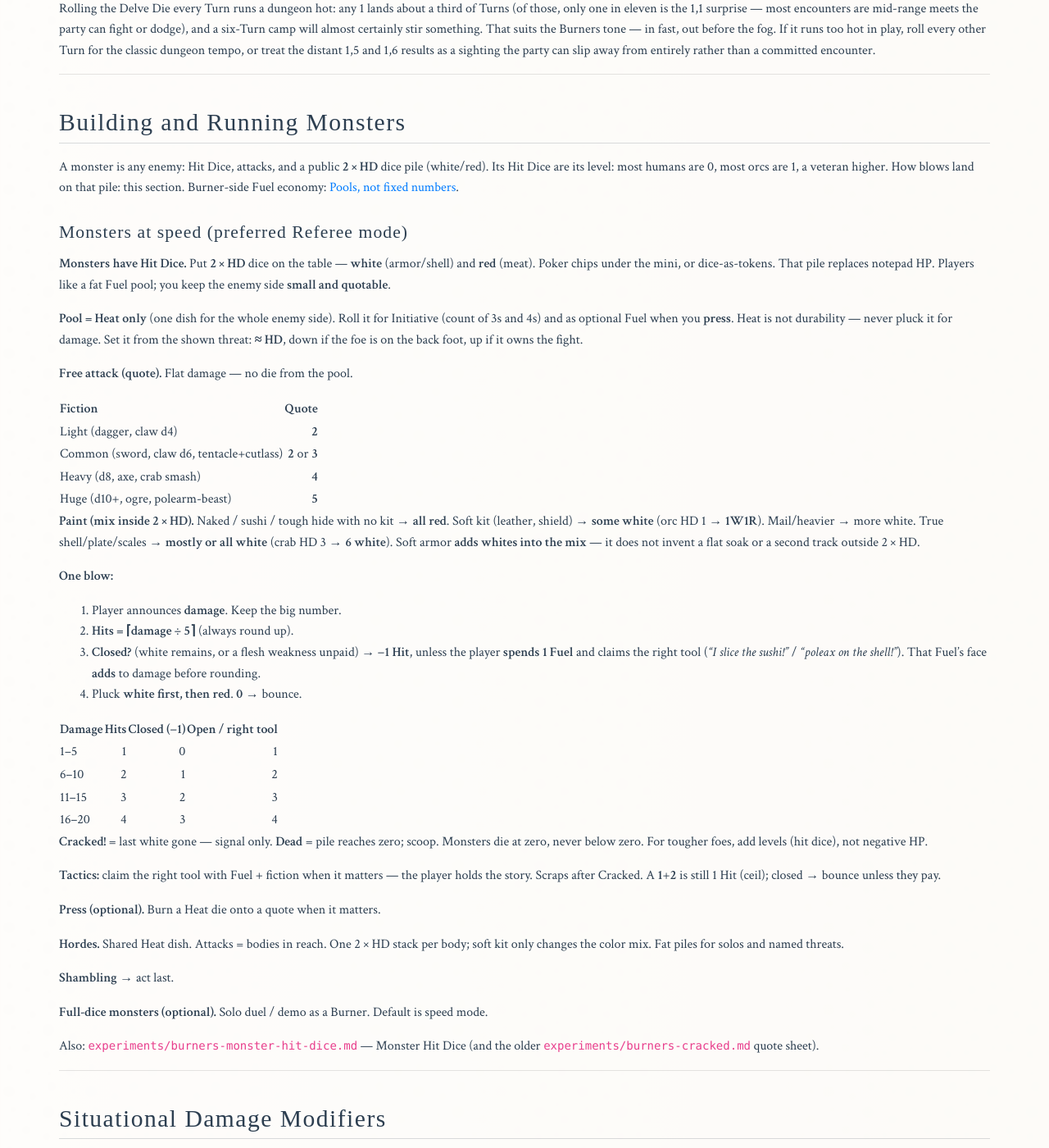
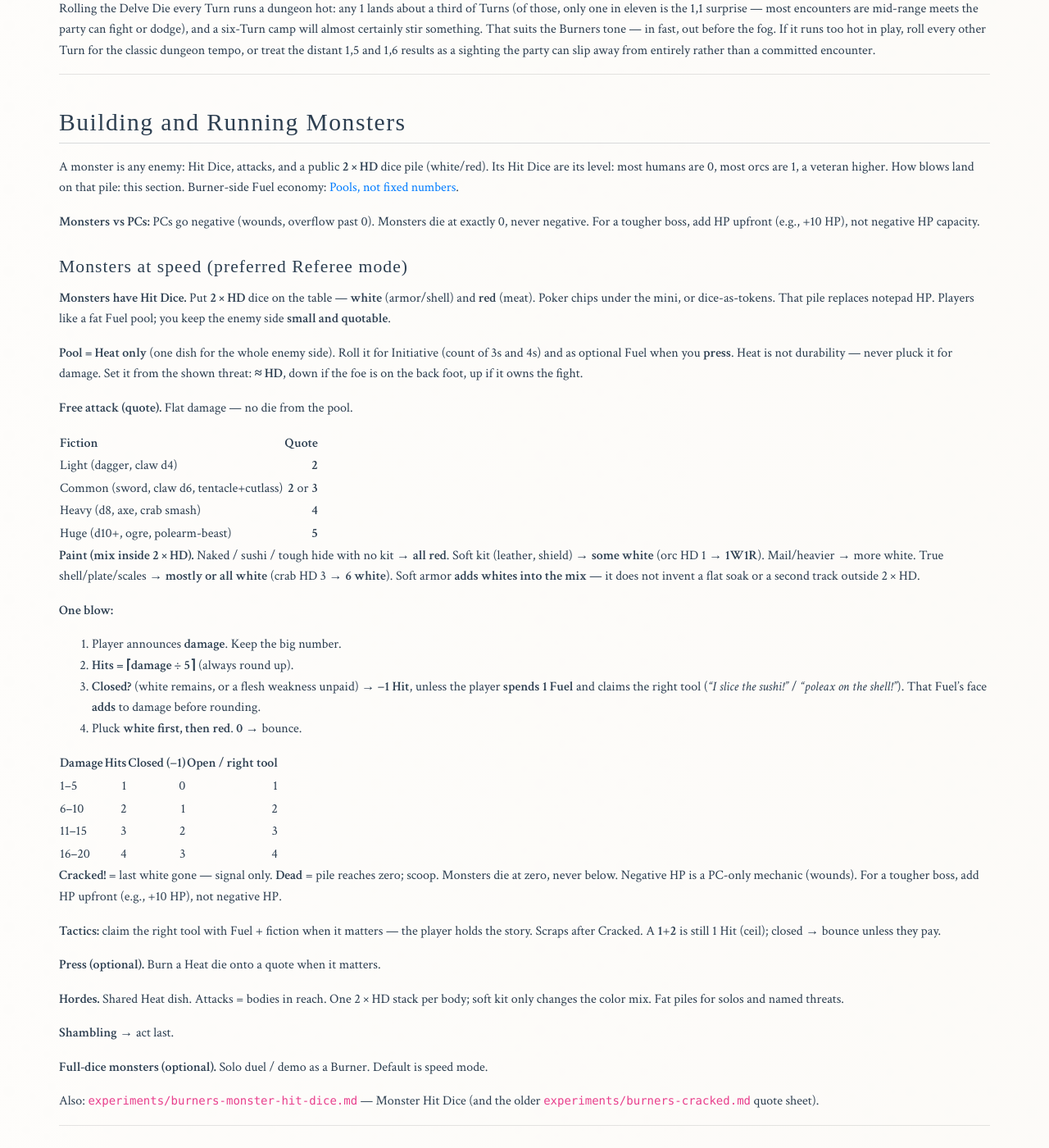
Before and after one commit to paulabrams/burners, a Jekyll site: the page built from markdown/burners-referee-guide.md, in a window 1280 px wide and 1400 px high, scrolled down 4380 px. Shown: the whole window at 82% size. Built offline with Jekyll 4.4.1, drawn with Linux system fonts in a browser that asks for light colours; some web fonts are replaced.

Commit message:
Clarify monsters vs PCs: negative HP is PC-only
- Emphasize that negative HP is a PC-only mechanic (for wounds)
- Monsters die at exactly 0, never go negative
- For tougher bosses: add HP upfront (e.g., +10 HP), not negative HP
- Add explicit contrast in Building and Running Monsters section

Co-authored-by: paulabrams <paulabrams@users.noreply.github.com>

```diff
--- a/markdown/burners-referee-guide.md
+++ b/markdown/burners-referee-guide.md
@@ -164,6 +164,8 @@ Rolling the Delve Die every Turn runs a dungeon hot: any 1 lands about a third o
 
 A monster is any enemy: Hit Dice, attacks, and a public **2 × HD** dice pile (white/red). Its Hit Dice are its level: most humans are 0, most orcs are 1, a veteran higher. How blows land on that pile: this section. Burner-side Fuel economy: [[Burners Principles#Pools, not fixed numbers]].
 
+**Monsters vs PCs:** PCs go negative (wounds, overflow past 0). Monsters die at exactly 0, never negative. For a tougher boss, add HP upfront (e.g., +10 HP), not negative HP capacity.
+
 ### Monsters at speed (preferred Referee mode)
 
 **Monsters have Hit Dice.** Put **2 × HD** dice on the table — **white** (armor/shell) and **red** (meat). Poker chips under the mini, or dice-as-tokens. That pile replaces notepad HP. Players like a fat Fuel pool; you keep the enemy side **small and quotable**.
@@ -195,7 +197,7 @@ A monster is any enemy: Hit Dice, attacks, and a public **2 × HD** dice pile (w
 | 11–15 | 3 | 2 | 3 |
 | 16–20 | 4 | 3 | 4 |
 
-**Cracked!** = last white gone — signal only. **Dead** = pile reaches zero; scoop. Monsters die at zero, never below zero. For tougher foes, add levels (hit dice), not negative HP.
+**Cracked!** = last white gone — signal only. **Dead** = pile reaches zero; scoop. Monsters die at zero, never below. Negative HP is a PC-only mechanic (wounds). For a tougher boss, add HP upfront (e.g., +10 HP), not negative HP.
 
 **Tactics:** claim the right tool with Fuel + fiction when it matters — the player holds the story. Scraps after Cracked. A **1**+**2** is still 1 Hit (ceil); closed → bounce unless they pay.
 
```
Also changed, not shown: experiments/burners-monster-hit-dice.md (+1 -1 lines), markdown/burners-adventure-game.md (+1 -1 lines), markdown/burners-principles.md (+1 -1 lines).
